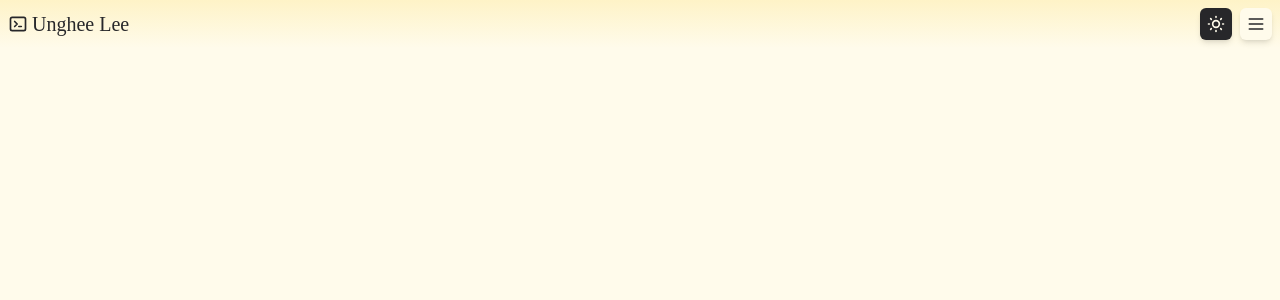
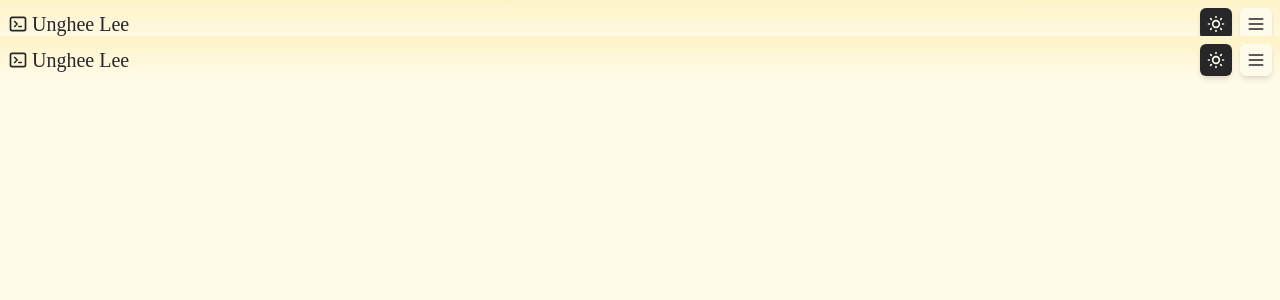
Before and after one commit to iMUngHee/unghee.dev, a Next.js app: page /about in a window 1280 px wide. Shown: the top 300 px of the page. Built offline with nearby package versions, Linux system fonts and the light colour scheme; a web font is replaced by a local one.

Commit message:
[FIX] Set center align

```diff
--- a/components/Layout.tsx
+++ b/components/Layout.tsx
@@ -3,9 +3,9 @@ import NavigationBar from "./NavigationBar";
 
 const Layout: NextPage = ({ children }) => {
   return (
-    <div className="mx-auto h-screen w-screen bg-amber-50 text-zinc-800 dark:bg-zinc-800 dark:text-amber-50">
+    <div className="min-h-screen w-screen bg-amber-50 text-zinc-800 dark:bg-zinc-800 dark:text-amber-50">
       <NavigationBar />
-      <main>{children}</main>
+      <main className="flex items-center justify-center pt-12">{children}</main>
     </div>
   );
 };
```
